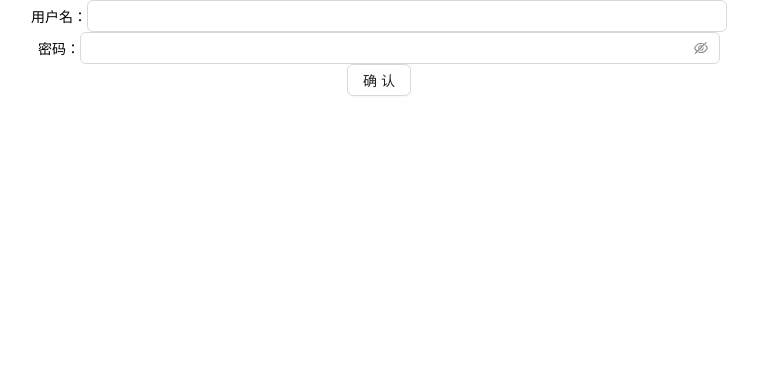
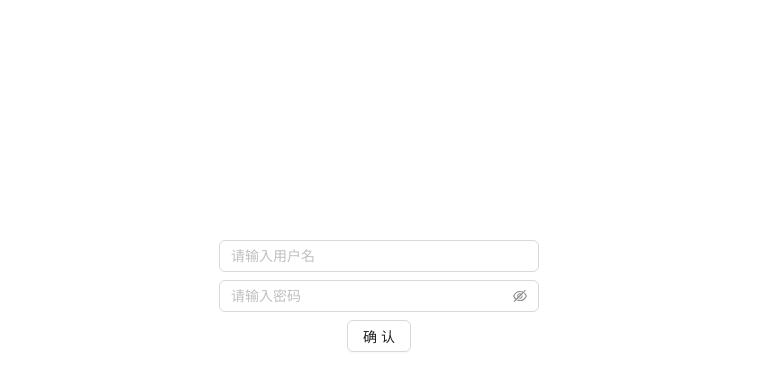
Before and after one commit to WweiweiSmile/AnyName, a React (Create React App) app in the folder front/: page /login in a window 1280 px wide. Shown: the top 390 px of the page, without its empty margins (261-1019 px from the left). Built offline with nearby package versions, Linux system fonts and the light colour scheme.

Commit message:
style: 登录页面样式调整

```diff
--- a/front/src/components/Login/index.tsx
+++ b/front/src/components/Login/index.tsx
@@ -1,8 +1,8 @@
-import { Button, Input, Row, Col, message } from "antd";
-import { useState } from "react";
-import { useNavigate } from "react-router-dom";
-import { useLogin} from '../../apis/auth';
-import { useAuthContext } from "../../hooks";
+import {Button, Input, Row, Col, message} from 'antd';
+import {useState} from 'react';
+import {useNavigate} from 'react-router-dom';
+import {useLogin} from '../../apis/auth';
+import {useAuthContext} from '../../hooks';
 
 export type User = {
   id: number;
@@ -10,46 +10,40 @@ export type User = {
   username: string;
   password: string;
   avatar: string;
-  localPath:string
+  localPath: string
 };
 
 const Login: React.FC = () => {
-  const [username,setUsername] = useState("")
-  const [password, setPassword] = useState("");
-  const {runAsync} = useLogin()
-  const { setUser } = useAuthContext();
+  const [username, setUsername] = useState('');
+  const [password, setPassword] = useState('');
+  const {runAsync} = useLogin();
+  const {setUser} = useAuthContext();
   const navigate = useNavigate();
 
   // 登陆函数
-  const loginFn = async ( username: string,pwd: string) => {
-     const user =  await runAsync(username, pwd);
-     if(!!user){
-       setUser(user);
-       message.success("确认过眼神，你是对的人~~~~~~~");
-       setTimeout(() => {
-         navigate("/home");
-       },10);
-       return;
-     }
+  const loginFn = async (username: string, pwd: string) => {
+    const user = await runAsync(username, pwd);
+    if (!!user) {
+      setUser(user);
+      message.success('确认过眼神，你是对的人~~~~~~~');
+      setTimeout(() => {
+        navigate('/home');
+      }, 10);
+      return;
+    }
   };
 
   return (
     <div className="App">
-      <Row justify={"center"} align={"middle"}>
-        <Col>用户名：</Col>
-        <Col xs={12}>
-          <Input onChange={(e) => setUsername(e?.target?.value)}></Input>
-        </Col>
-      </Row>
-      <Row justify={"center"} align={"middle"}>
-        <Col>密码：</Col>
-        <Col xs={12}>
-          <Input.Password  onChange={(e) => setPassword(e?.target?.value)}></Input.Password>
-        </Col>
-      </Row>
-      <Row justify="center" align="middle">
-        <Button onClick={() => loginFn(username,password)}>确认</Button>
-      </Row>
+      <div className={'w-full h-screen flex items-center justify-center  '}>
+        <div className="w-80 h-80 flex flex-col gap-2">
+          <Input placeholder="请输入用户名" onChange={(e) => setUsername(e?.target?.value)}></Input>
+          <Input.Password placeholder="请输入密码" onChange={(e) => setPassword(e?.target?.value)}></Input.Password>
+          <div className="text-center">
+            <Button onClick={() => loginFn(username, password)}>确认</Button>
+          </div>
+        </div>
+      </div>
     </div>
   );
 };
```
